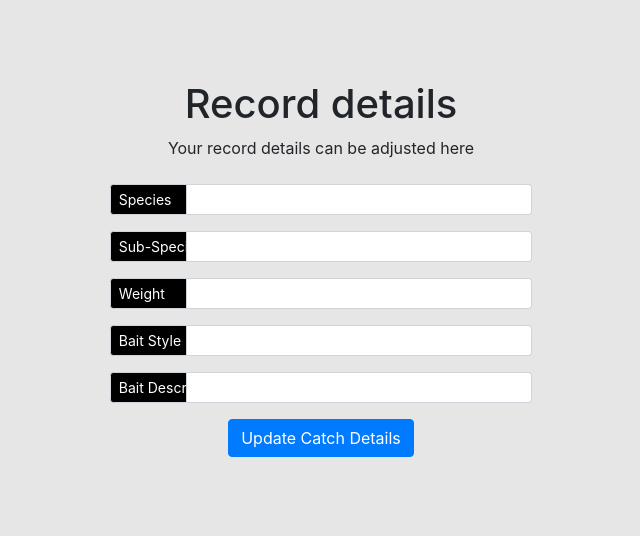
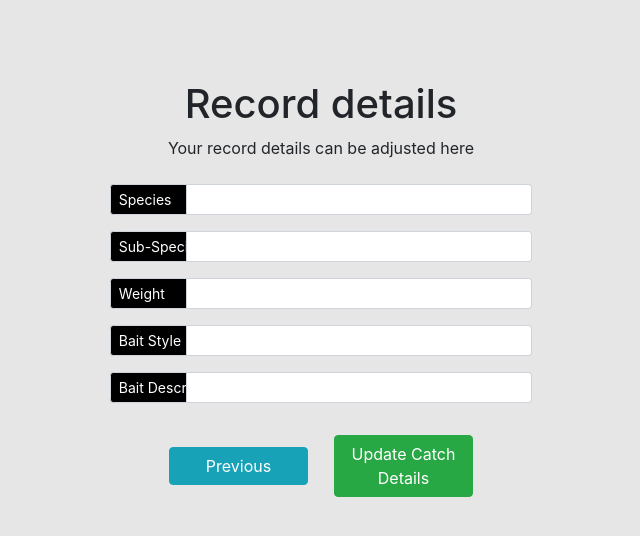
Before and after one commit to MCombs-92/Fishing-Records-Frontend, an Angular app: page /fish/edit/1 in a window 1280 px wide. Shown: the top 536 px of the page, without its empty margins (319-959 px from the left). Built offline with nearby package versions, Linux system fonts and the light colour scheme; no server answers.

Commit message:
Updated create and edit components to include buttons to return to list component, also updated confirm functions

```diff
--- a/src/app/Fish/fish-create/fish-create.component.css
+++ b/src/app/Fish/fish-create/fish-create.component.css
@@ -27,7 +27,11 @@
 }
 
 #function {
-    width: 50%;
     margin: auto;
     text-align: center;
 }
+
+#function button {
+    width: 33%;
+    margin: 2vh 1vw 0vh 1vw;
+}
--- a/src/app/Fish/fish-create/fish-create.component.html
+++ b/src/app/Fish/fish-create/fish-create.component.html
@@ -42,6 +42,7 @@
     </div>
 
     <div id="function">
+        <button routerLink="/fish/list" (click)="change()" class="btn btn-info">Previous</button>
         <button (click)="create()" class="btn btn-primary">Record Catch</button>
     </div>
 
--- a/src/app/Fish/fish-edit/fish-edit.component.css
+++ b/src/app/Fish/fish-edit/fish-edit.component.css
@@ -27,7 +27,11 @@
 }
 
 #function {
-    width: 50%;
     margin: auto;
     text-align: center;
 }
+
+#function button {
+    width: 33%;
+    margin: 2vh 1vw 0vh 1vw;
+}
--- a/src/app/Fish/fish-edit/fish-edit.component.html
+++ b/src/app/Fish/fish-edit/fish-edit.component.html
@@ -41,9 +41,10 @@
           <input [(ngModel)]="fish.BaitDesc" name="BaitDesc" type="text" class="form-control" id="BaitDesc">
       </div>
 
-          <div id="function">
-              <button (click)="change()" class="btn btn-primary">Update Catch Details</button>
-          </div>
+      <div id="function">
+        <button routerLink="/fish/list" (click)="change()" class="btn btn-info">Previous</button>
+        <button (click)="change()" class="btn btn-success change">Update Catch Details</button>
+      </div>
 
       </div>
 </div>
--- a/src/app/Fish/fish-list/fish-list.component.css
+++ b/src/app/Fish/fish-list/fish-list.component.css
@@ -12,6 +12,10 @@
     margin-left: 0.5vw;
 }
 
+.spacer {
+    padding-left: 0.5vh;
+}
+
 #data {
     display: inline-block;
     width: 100%;
@@ -20,12 +24,12 @@
 #data th {
     font-size: 14pt;
     width: 10vw;
-    padding: 10px 0px;
+    padding: 10px 0px 10px 0.5vw;
 }
 
 #data td{
     width: 10vw;
-    padding: 10px 0px;
+    padding: 10px 0px 10px 0.5vw;
 }
 
 .edit a {
--- a/src/app/Fish/fish-list/fish-list.component.html
+++ b/src/app/Fish/fish-list/fish-list.component.html
@@ -17,14 +17,15 @@
             <th>Actions</th>
           </tr>
           <tr *ngFor="let f of fish">
-            <td>{{ f.SubSpecies }}</td>
+            <td >{{ f.SubSpecies }}</td>
             <td>{{ f.Weight }}</td>
             <td>{{ f.BaitDesc }}</td>
             <td>
               <span class = "edit"><a routerLink="/fish/edit/{{f.Id}}">Edit Record |</a></span>
               <span *ngIf="!Removed"class = "confirm"><a (click) = "Markforremoval()"> Remove Record</a></span>
               <span *ngIf="Removed" class = "confirm"><a (click) = "Markforremoval()"> Cancel</a></span>
-              <span class = "confirm" *ngIf="Removed"><a routerLink = "/fish/detail/{{f.Id}}"> | Click to confirm</a></span>
+              <span *ngIf="Removed"> | </span>
+              <span class = "confirm" *ngIf="Removed"><a routerLink = "/fish/detail/{{f.Id}}">Click to confirm</a></span>
             </td>
           </tr>
         </table>
```
Lines whose indentation alone changed are shown as unchanged.
